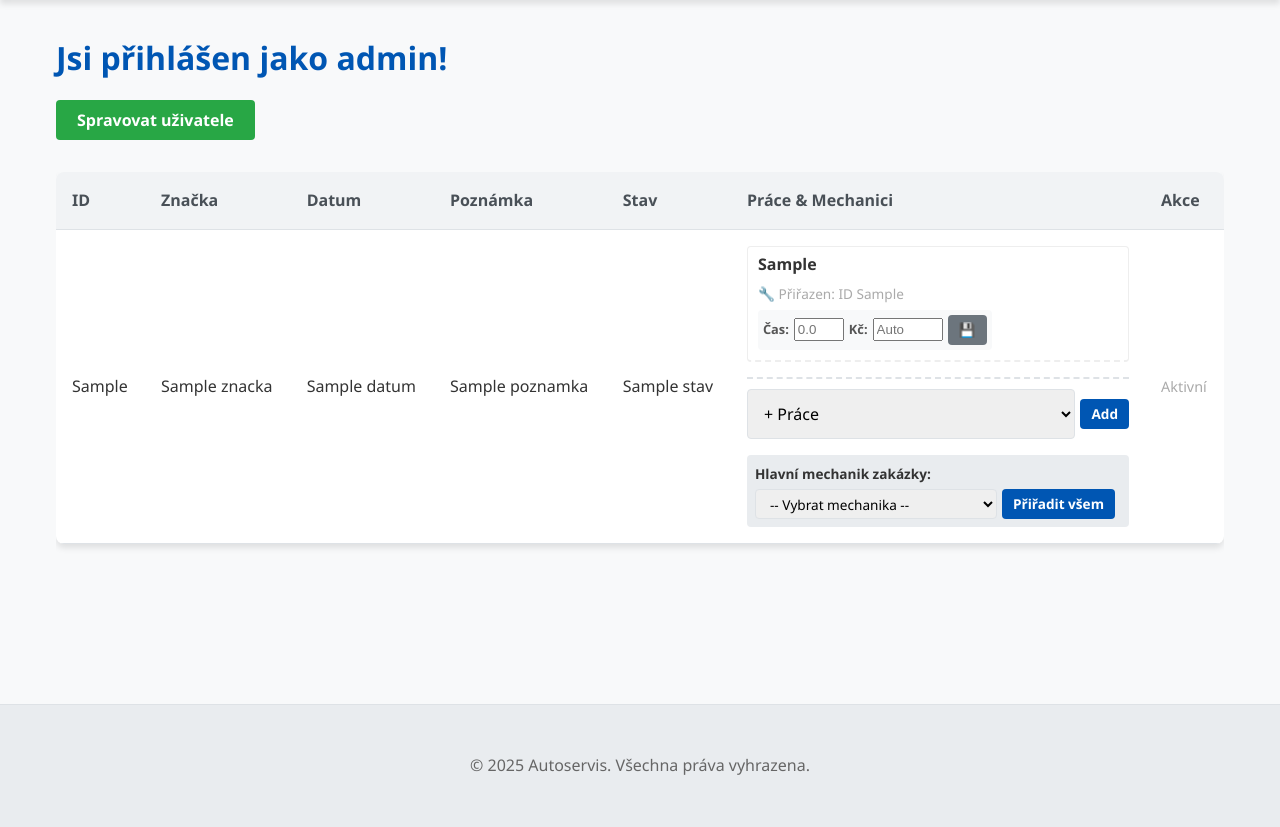
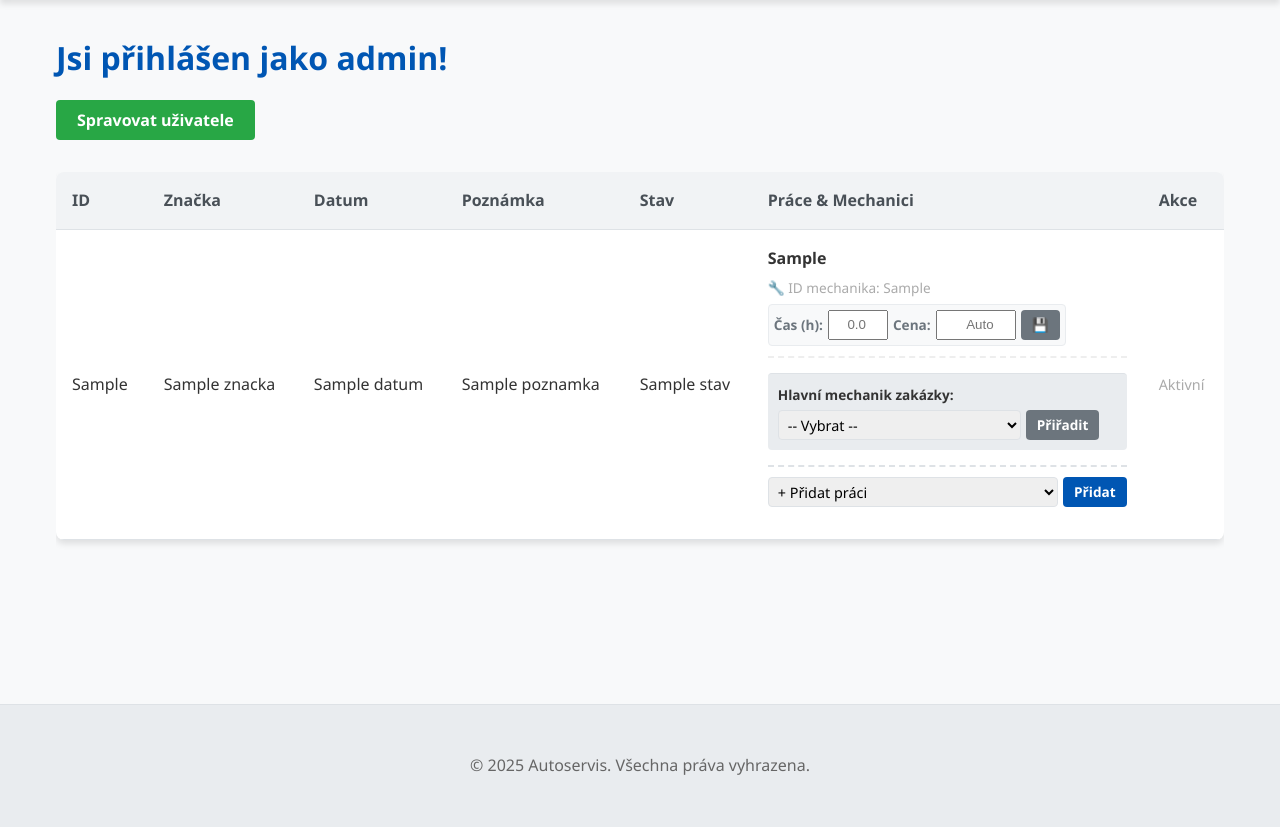
Before and after one commit to fiflefufle/projekt_vwa, a FastAPI app: template app/templates/dashboard_admin.html in a window 1280 px wide. Shown: the part 70-897 px from the top of the page. Run offline with FastAPI, Linux system fonts and the light colour scheme; the template is opened without the code that fills it: most values are stand-ins (such as "Sample title", 1, 10 or a date in 2020); parts of the project's set-up code (start-up, migrations or seed data) failed here and were passed over.

Commit message:
hezci html

```diff
--- a/app/static/css/style.css
+++ b/app/static/css/style.css
@@ -469,3 +469,163 @@ tr:hover {
         max-width: 100%;
     }
 }
+
+/* --- SPECIFICKÉ PRVKY PRO DASHBOARD (NOVÉ) --- */
+
+/* Položka práce v adminu (oddělovač) */
+.work-item-wrapper {
+    border-bottom: 2px dashed #eee;
+    padding-bottom: 10px;
+    margin-bottom: 10px;
+}
+
+/* Formulář pro nacenění (šedé pozadí) */
+.pricing-form {
+    background-color: #f8f9fa;
+    padding: 5px 8px;
+    border-radius: 4px;
+    margin-top: 8px;
+    border: 1px solid #e9ecef;
+}
+
+/* Malé labely a inputy pro cenu/čas */
+.label-mini {
+    margin: 0;
+    font-size: 0.85em;
+    color: var(--secondary-color);
+}
+
+.input-mini {
+    width: 70px !important; /* Vynutíme malou šířku */
+    padding: 2px 5px !important;
+    margin: 0 !important;
+    text-align: right;
+    height: 30px; /* Aby seděl k btn-small */
+}
+
+/* Zákazník: Box s celkovou cenou */
+.total-price-box {
+    margin-top: 10px;
+    border-top: 1px solid var(--border-color);
+    padding-top: 8px;
+    font-weight: 700;
+    color: var(--primary-color);
+}
+
+.total-price-details {
+    font-size: 0.85em;
+    font-weight: 400;
+    color: var(--secondary-color);
+    margin-left: 5px;
+}
+
+.waiting-for-price {
+    margin-top: 5px;
+    font-size: 0.85em;
+    color: #999;
+    font-style: italic;
+}
+
+.price-tag {
+    font-size: 0.85em;
+    color: var(--secondary-color);
+    margin-left: 5px;
+}
+
+/* Prvky pro Admin Dashboard */
+.work-item-separator {
+    border-bottom: 2px dashed #eee;
+    padding-bottom: 10px;
+    margin-bottom: 10px;
+}
+
+.pricing-box {
+    background-color: #f8f9fa;
+    padding: 5px;
+    border-radius: 4px;
+    border: 1px solid #e9ecef;
+}
+
+.label-compact {
+    margin: 0 !important;
+    font-size: 0.85em;
+    color: var(--secondary-color);
+}
+
+.input-compact {
+    margin: 0 !important;
+    padding: 2px 5px !important;
+    height: 30px; /* Stejná výška jako btn-small */
+    text-align: right;
+}
+
+.w-time {
+    width: 60px !important;
+}
+
+.w-price {
+    width: 80px !important;
+}
+
+/* Prvky pro Zákaznický Dashboard */
+.text-small {
+    font-size: 0.85em;
+}
+
+.total-summary {
+    margin-top: 10px;
+    border-top: 1px solid #ccc;
+    padding-top: 5px;
+    font-weight: bold;
+    color: var(--primary-color);
+}
+
+.total-summary-note {
+    font-size: 0.8em;
+    font-weight: normal;
+    color: #666;
+    margin-left: 5px;
+}
+
+.status-pending {
+    margin-top: 5px;
+    font-size: 0.85em;
+    color: #999;
+    font-style: italic;
+}
+
+/* Seznam služeb bez odrážek a odsazení */
+.list-clean {
+    list-style: none;
+    padding: 0;
+    margin: 0;
+}
+
+.list-clean li {
+    padding: 0;
+    border: none;
+}
+
+/* --- BOX PRO PŘIŘAZENÍ MECHANIKA (Chybějící styly) --- */
+.mechanic-assign-box {
+    background-color: #e9ecef;
+    padding: 10px;
+    border-radius: 4px;
+    margin-top: 15px;
+    border-top: 1px solid #dee2e6;
+}
+
+.mechanic-assign-title {
+    font-size: 0.85em;
+    font-weight: bold;
+    margin-bottom: 5px;
+    color: var(--text-color);
+}
+
+.select-compact {
+    margin: 0 !important;
+    padding: 2px 5px !important;
+    height: 30px;          /* Stejná výška jako tlačítka */
+    width: auto !important;
+    font-size: 0.9em;
+}
--- a/app/templates/dashboard_admin.html
+++ b/app/templates/dashboard_admin.html
@@ -28,54 +28,40 @@
             <td>{{ o.stav }}</td>
 
             <td class="admin-work-cell">
-
                 {% for s in o.servisy %}
-                    <div class="work-item d-flex flex-column gap-sm" style="border-bottom: 2px dashed #eee; padding-bottom: 10px; margin-bottom: 10px;">
+                    <div class="work-item-separator d-flex flex-column gap-sm">
                         <div style="font-weight: bold;">{{ s.prace_nazev }}</div>
 
                         {% if s.id_mechanik %}
                             <div class="text-muted" style="font-size: 0.85em;">
-                                🔧 Přiřazen: ID {{ s.id_mechanik }}
-                                </div>
+                                🔧 ID mechanika: {{ s.id_mechanik }}
+                            </div>
                         {% endif %}
 
-                        <form action="/dashboard/admin/nacenit_praci" method="post" class="inline-form mt-2" style="background: #f8f9fa; padding: 5px; border-radius: 4px;">
+                        <form action="/dashboard/admin/nacenit_praci" method="post" class="inline-form mt-2 pricing-box">
                             <input type="hidden" name="id_servisu" value="{{ s.id }}">
 
                             <div class="d-flex gap-sm align-items-center">
-                                <label style="margin:0; font-size: 0.8em;">Čas:</label>
+                                <label class="label-compact">Čas (h):</label>
                                 <input type="number" step="0.1" name="cas" value="{{ s.cas or '' }}" required
-                                       class="m-0" style="width: 50px; padding: 2px;" placeholder="0.0">
+                                       class="input-compact w-time" placeholder="0.0">
 
-                                <label style="margin:0; font-size: 0.8em;">Kč:</label>
+                                <label class="label-compact">Cena:</label>
                                 <input type="number" step="1" name="cena" value="{{ s.cena or '' }}"
-                                       class="m-0" style="width: 70px; padding: 2px;" placeholder="Auto">
+                                       class="input-compact w-price" placeholder="Auto">
 
-                                <button type="submit" class="btn-small btn-secondary" title="Uložit">💾</button>
+                                <button type="submit" class="btn-small btn-secondary" title="Uložit odhad">💾</button>
                             </div>
                         </form>
                     </div>
                 {% endfor %}
 
-                <form action="/dashboard/admin/pridat_praci" method="post" class="add-work-form mb-2">
-                    <input type="hidden" name="id_obj" value="{{ o.id_objednavky }}">
-                    <div class="d-flex gap-sm">
-                        <select name="id_prace" required class="m-0">
-                            <option value="" disabled selected>+ Práce</option>
-                            {% for p in prace %}
-                                <option value="{{ p.ID_prace }}">{{ p.nazev_prace }}</option>
-                            {% endfor %}
-                        </select>
-                        <button type="submit" class="btn-small">Add</button>
-                    </div>
-                </form>
-
-                <div style="background-color: #e9ecef; padding: 8px; border-radius: 4px; margin-top: 15px;">
-                    <div style="font-size: 0.85em; font-weight: bold; margin-bottom: 5px;">Hlavní mechanik zakázky:</div>
+                <div class="mechanic-assign-box">
+                    <div class="mechanic-assign-title">Hlavní mechanik zakázky:</div>
                     <form action="/dashboard/admin/pridel_mechanik_objednavka" method="post" class="inline-form">
                         <input type="hidden" name="id_obj" value="{{ o.id_objednavky }}">
-                        <select name="id_mechanik" class="w-auto m-0 btn-small">
-                            <option value="" disabled selected>-- Vybrat mechanika --</option>
+                        <select name="id_mechanik" class="select-compact">
+                            <option value="" disabled selected>-- Vybrat --</option>
                             {% for m in mechanici %}
                                 <option value="{{ m.ID_uzivatele }}"
                                     {% if o.servisy and o.servisy[0].id_mechanik == m.ID_uzivatele %}selected{% endif %}>
@@ -83,10 +69,22 @@
                                 </option>
                             {% endfor %}
                         </select>
-                        <button type="submit" class="btn-small btn-primary">Přiřadit všem</button>
+                        <button type="submit" class="btn-small btn-secondary">Přiřadit</button>
                     </form>
                 </div>
 
+                <form action="/dashboard/admin/pridat_praci" method="post" class="add-work-form">
+                    <input type="hidden" name="id_obj" value="{{ o.id_objednavky }}">
+                    <div class="d-flex gap-sm">
+                        <select name="id_prace" required class="select-compact" style="flex-grow: 1;">
+                            <option value="" disabled selected>+ Přidat práci</option>
+                            {% for p in prace %}
+                                <option value="{{ p.ID_prace }}">{{ p.nazev_prace }}</option>
+                            {% endfor %}
+                        </select>
+                        <button type="submit" class="btn-small">Přidat</button>
+                    </div>
+                </form>
             </td>
 
             <td>
```
Also changed, not shown: app/templates/dashboard_zakaznik.html (+6 -6 lines), app/app.db.
